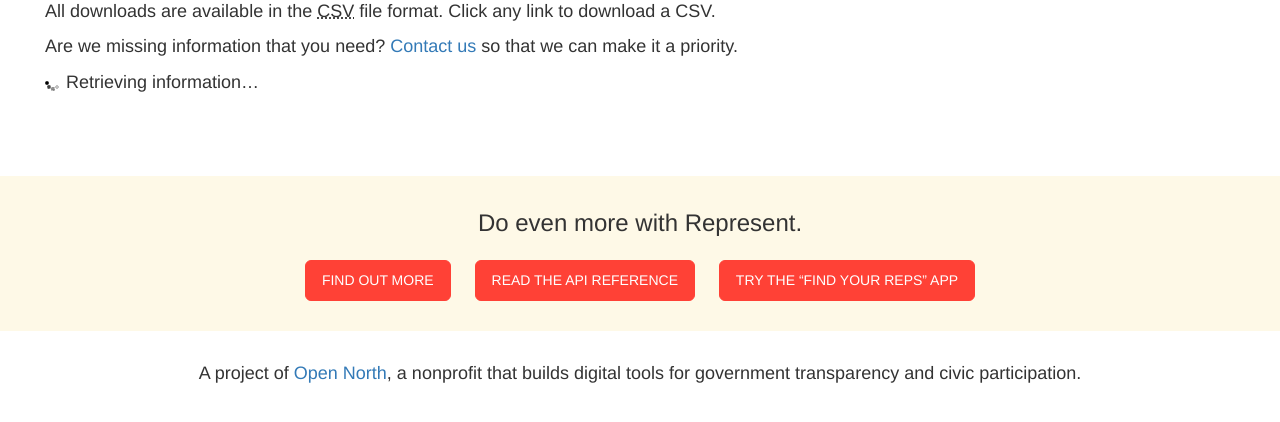
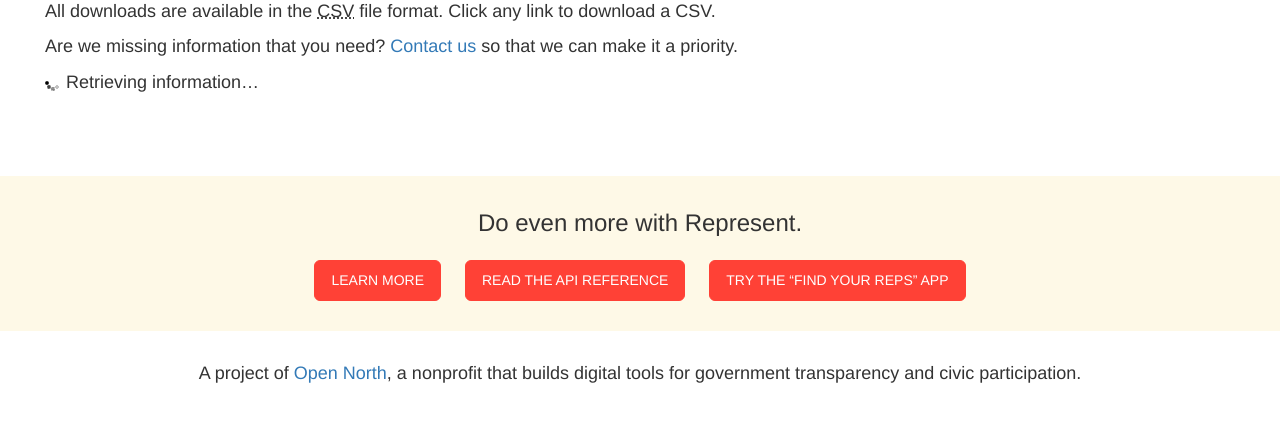
Before and after one commit to opennorth/represent-canada, a Django app: template finder/templates/data.html in a window 1280 px wide. Shown: the part 331-753 px from the top of the page. Run offline with Django 3.2, Linux system fonts and the light colour scheme; the template is opened without the code that fills it, so the values that code supplies are empty; some libraries are stand-ins or nearby versions.

Commit message:
tweak wording

```diff
--- a/finder/templates/data.html
+++ b/finder/templates/data.html
@@ -25,7 +25,7 @@
 <div class="container-fluid banner banner-default" id="back">
   <p>{% trans "Do even more with Represent." %}</p>
   <div>
-    <a class="btn btn-lg" role="button" href="/">{% trans "Find out more" %}</a>
+    <a class="btn btn-lg" role="button" href="/">{% trans "Learn more" %}</a>
     <a class="btn btn-lg" role="button" href="{% url "apidoc" %}">{% trans "Read the API reference" %}</a>
     <span class="hidden-xxs"><a class="btn btn-lg" role="button" href="{% url "demo" %}">{% trans "Try the “Find Your Reps” app" %}</a></span>
     <span class="visible-xxs"><a class="btn btn-lg" role="button" href="{% url "demo" %}">{% trans "Try the demo app" %}</a></span>
```
Also changed, not shown: finder/locale/fr/LC_MESSAGES/django.po, locale/fr/LC_MESSAGES/django.po, 1 other file.
